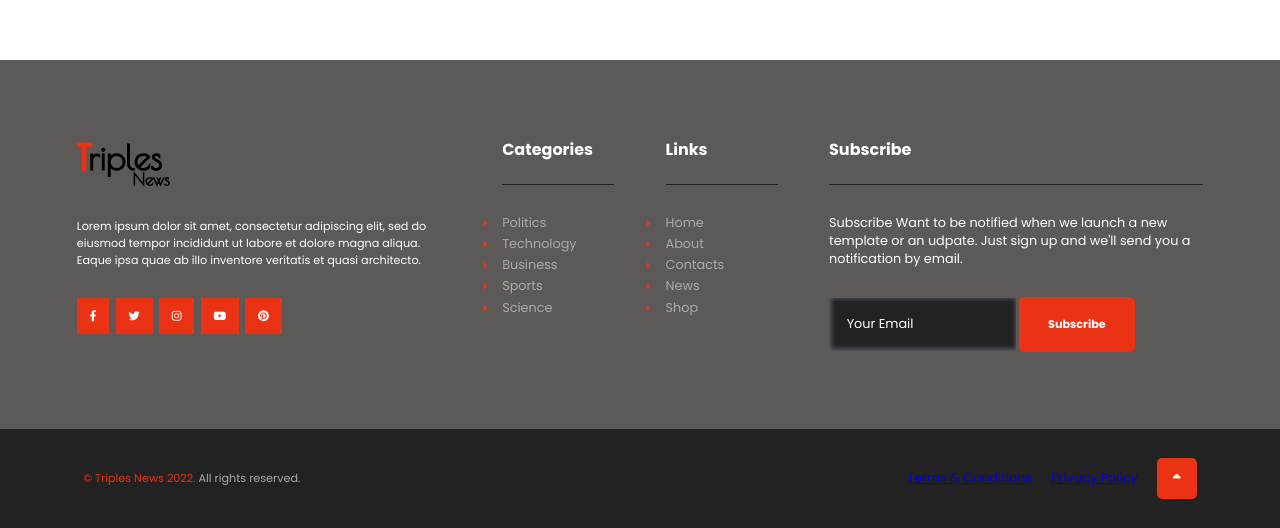
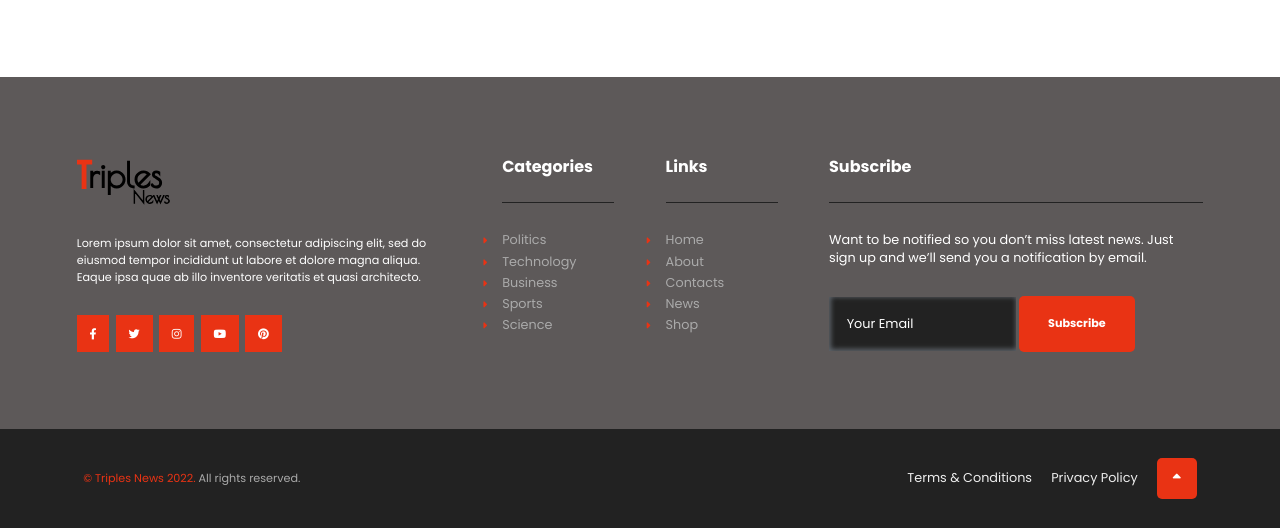
Before and after one commit to GSG-G11/newsProject-TheTriples, a plain HTML site: page index.html in a window 1280 px wide. Shown: the part 272-800 px from the top of the page. Drawn offline with Linux system fonts and the light colour scheme.

Commit message:
Fix link style

```diff
--- a/index.html
+++ b/index.html
@@ -58,8 +58,8 @@
         <div class="subscribe-part">
           <p class="header">Subscribe</p>
           <p>
-            Subscribe Want to be notified when we launch a new template or an udpate. Just sign
-            up and we'll send you a notification by email.
+            Want to be notified so you don’t miss latest news. Just sign up and we’ll send you
+            a notification by email.
           </p>
           <div class="subscribe-input">
             <input type="text" placeholder="Your Email" class="subscribe-email" />
--- a/style.css
+++ b/style.css
@@ -198,8 +198,18 @@
   align-items: center;
   font-size: 0.8rem;
   color: #eee;
+  text-decoration: none;
 }
 
+.lower-footer .right-part a {
+  color: #eee;
+  text-decoration: none;
+}
+
+.lower-footer .right-part a:visited {
+  color: #eee;
+  text-decoration: none;
+}
 .lower-footer .right-part i {
   color: #fff;
   background-color: var(--main-color);
```
